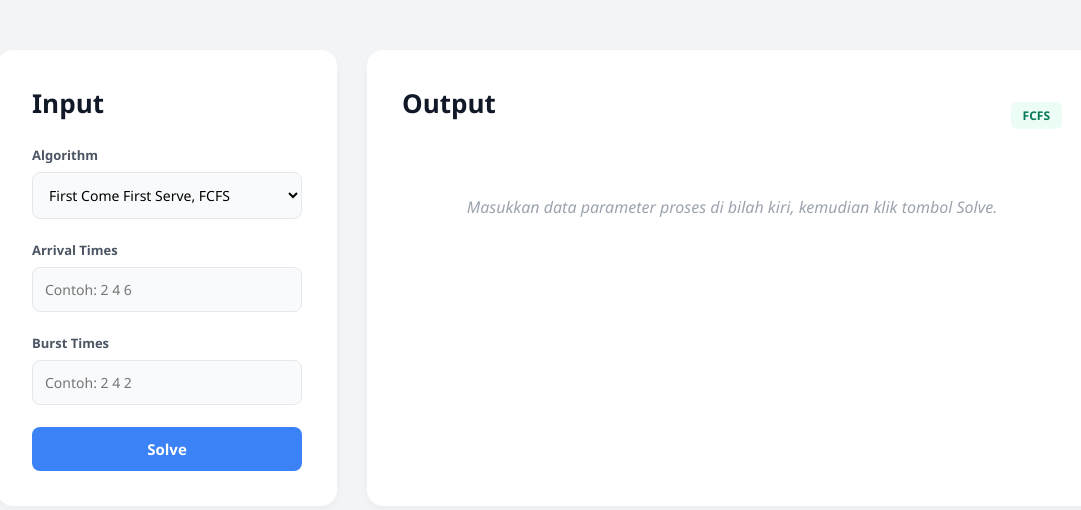
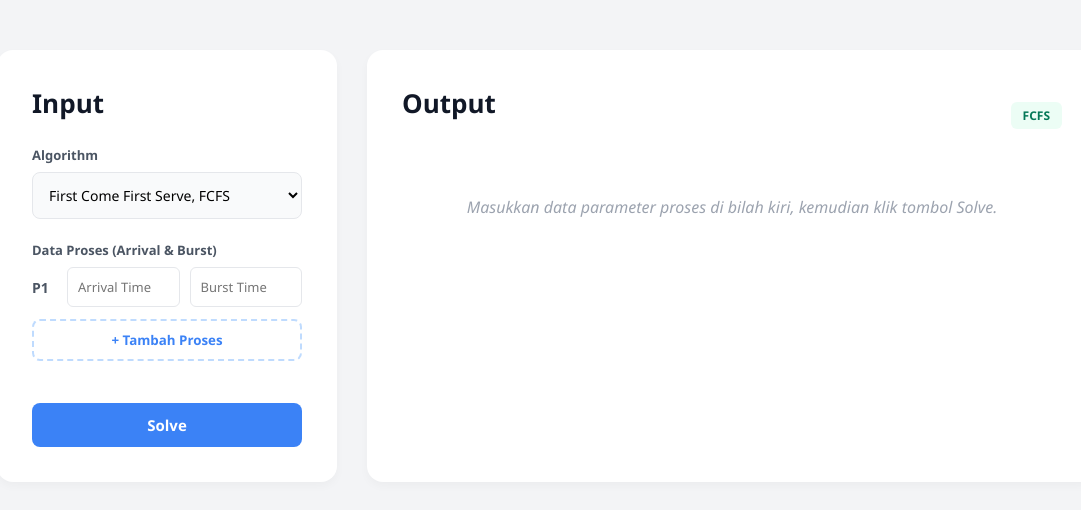
Before and after one commit to richardlcp119/tubes_sisop, a Flask app: page / in a window 1280 px wide. Shown: the top 510 px of the page, without its empty margins (93-1174 px from the left). Run offline with Flask 3, Linux system fonts and the light colour scheme.

Commit message:
update tampilan

```diff
--- a/algoritma/fcfs.py
+++ b/algoritma/fcfs.py
@@ -5,7 +5,7 @@ def hitung_fcfs(arrival_times, burst_times):
     # Satukan input menjadi list of dictionary agar mudah dikelola
     for i in range(n):
         proses.append({
-            'id': chr(65 + i),  # Mengubah indeks 0, 1, 2 menjadi A, B, C...
+            'id': f'P{i+1}',  # Mengubah indeks 0, 1, 2 menjadi A, B, C...
             'arrival_time': arrival_times[i],
             'burst_time': burst_times[i]
         })
--- a/app.py
+++ b/app.py
@@ -1,4 +1,5 @@
 from flask import Flask, render_template, request
+import json  # Tambahkan import ini
 from algoritma.fcfs import hitung_fcfs
 
 app = Flask(__name__)
@@ -10,21 +11,23 @@ def index():
     rata_tat = 0
     rata_wt = 0
     throughput = 0
-    inputs = {'arrival': '', 'burst': ''}
+
+    # State awal: 1 baris input kosong
+    inputs_json = '[{"arrival": "", "burst": ""}]'
 
     if request.method == 'POST':
         try:
-            # Ambil data string dari form HTML
-            arrival_raw = request.form.get('arrival_times', '')
-            burst_raw = request.form.get('burst_times', '')
+            # Ambil data input array (kolom ganda) dari HTML
+            arrival_raw = request.form.getlist('arrival[]')
+            burst_raw = request.form.getlist('burst[]')
 
-            # Simpan kembali ke form agar input tidak hilang saat di-refresh
-            inputs['arrival'] = arrival_raw
-            inputs['burst'] = burst_raw
+            # Ubah data mentah menjadi JSON agar inputan user tidak hilang saat direfresh
+            inputs_data = [{'arrival': a, 'burst': b} for a, b in zip(arrival_raw, burst_raw)]
+            inputs_json = json.dumps(inputs_data)
 
-            # Ubah string spasi "2 4 6" menjadi list angka [2, 4, 6]
-            arrival_times = [int(x) for x in arrival_raw.split()]
-            burst_times = [int(x) for x in burst_raw.split()]
+            # Konversi teks ke angka (hanya proses data yang tidak kosong)
+            arrival_times = [int(x) for x in arrival_raw if x.strip() != '']
+            burst_times = [int(x) for x in burst_raw if x.strip() != '']
 
             if len(arrival_times) == len(burst_times) and len(arrival_times) > 0:
                 hasil, gantt, rata_tat, rata_wt, throughput = hitung_fcfs(arrival_times, burst_times)
@@ -35,7 +38,7 @@ def index():
 
     return render_template('index.html', hasil=hasil, gantt=gantt,
                            rata_tat=rata_tat, rata_wt=rata_wt,
-                           throughput=throughput, inputs=inputs)
+                           throughput=throughput, inputs_json=inputs_json)
 
 if __name__ == '__main__':
     app.run(debug=True)
--- a/static/style.css
+++ b/static/style.css
@@ -210,3 +210,61 @@
     font-size: 13px;
     color: #6b7280;
 }
+
+/* Gaya Form Dinamis Baru */
+.process-row {
+    display: flex;
+    align-items: center;
+    gap: 10px;
+    margin-bottom: 12px;
+}
+
+.row-number {
+    font-size: 14px;
+    font-weight: 600;
+    color: #4b5563;
+    width: 25px;
+}
+
+.process-row input[type="number"] {
+    flex: 1;
+    min-width: 0;  /* Kunci rahasianya di sini untuk mencegah jebol */
+    padding: 10px;
+    border: 1px solid #e5e7eb;
+    border-radius: 6px;
+    font-size: 13px;
+}
+
+.btn-remove {
+    background: #fee2e2;
+    color: #ef4444;
+    border: none;
+    border-radius: 6px;
+    width: 35px;
+    height: 38px;
+    cursor: pointer;
+    font-weight: bold;
+    transition: background 0.2s;
+}
+
+.btn-remove:hover {
+    background: #fca5a5;
+}
+
+.btn-add {
+    width: 100%;
+    padding: 10px;
+    background: transparent;
+    color: #3b82f6;
+    border: 2px dashed #bfdbfe;
+    border-radius: 8px;
+    font-weight: 600;
+    cursor: pointer;
+    margin-bottom: 20px;
+    transition: all 0.2s;
+}
+
+.btn-add:hover {
+    background: #eff6ff;
+    border-color: #3b82f6;
+}
--- a/templates/index.html
+++ b/templates/index.html
@@ -11,21 +11,31 @@
     <div class="container">
         <div class="card input-card">
             <h2>Input</h2>
-            <form method="POST">
+            <form method="POST" x-data='{ processes: {{ inputs_json | safe }} }'>
                 <div class="form-group">
                     <label for="algorithm">Algorithm</label>
                     <select id="algorithm" name="algorithm">
                         <option value="fcfs">First Come First Serve, FCFS</option>
-                        </select>
+                    </select>
                 </div>
+
                 <div class="form-group">
-                    <label for="arrival_times">Arrival Times</label>
-                    <input type="text" id="arrival_times" name="arrival_times" placeholder="Contoh: 2 4 6" value="{{ inputs.arrival }}" required>
+                    <label>Data Proses (Arrival & Burst)</label>
+
+                    <template x-for="(proc, index) in processes" :key="index">
+                        <div class="process-row">
+                            <span class="row-number" x-text="`P${index + 1}`"></span>
+
+                            <input type="number" name="arrival[]" x-model="proc.arrival" placeholder="Arrival Time" min="0" required>
+                            <input type="number" name="burst[]" x-model="proc.burst" placeholder="Burst Time" min="1" required>
+
+                            <button type="button" class="btn-remove" @click="processes.splice(index, 1)" x-show="processes.length > 1" title="Hapus baris">✕</button>
+                        </div>
+                    </template>
+
+                    <button type="button" class="btn-add" @click="processes.push({arrival: '', burst: ''})">+ Tambah Proses</button>
                 </div>
-                <div class="form-group">
-                    <label for="burst_times">Burst Times</label>
-                    <input type="text" id="burst_times" name="burst_times" placeholder="Contoh: 2 4 2" value="{{ inputs.burst }}" required>
-                </div>
+
                 <button type="submit" class="btn-solve">Solve</button>
             </form>
         </div>
```
